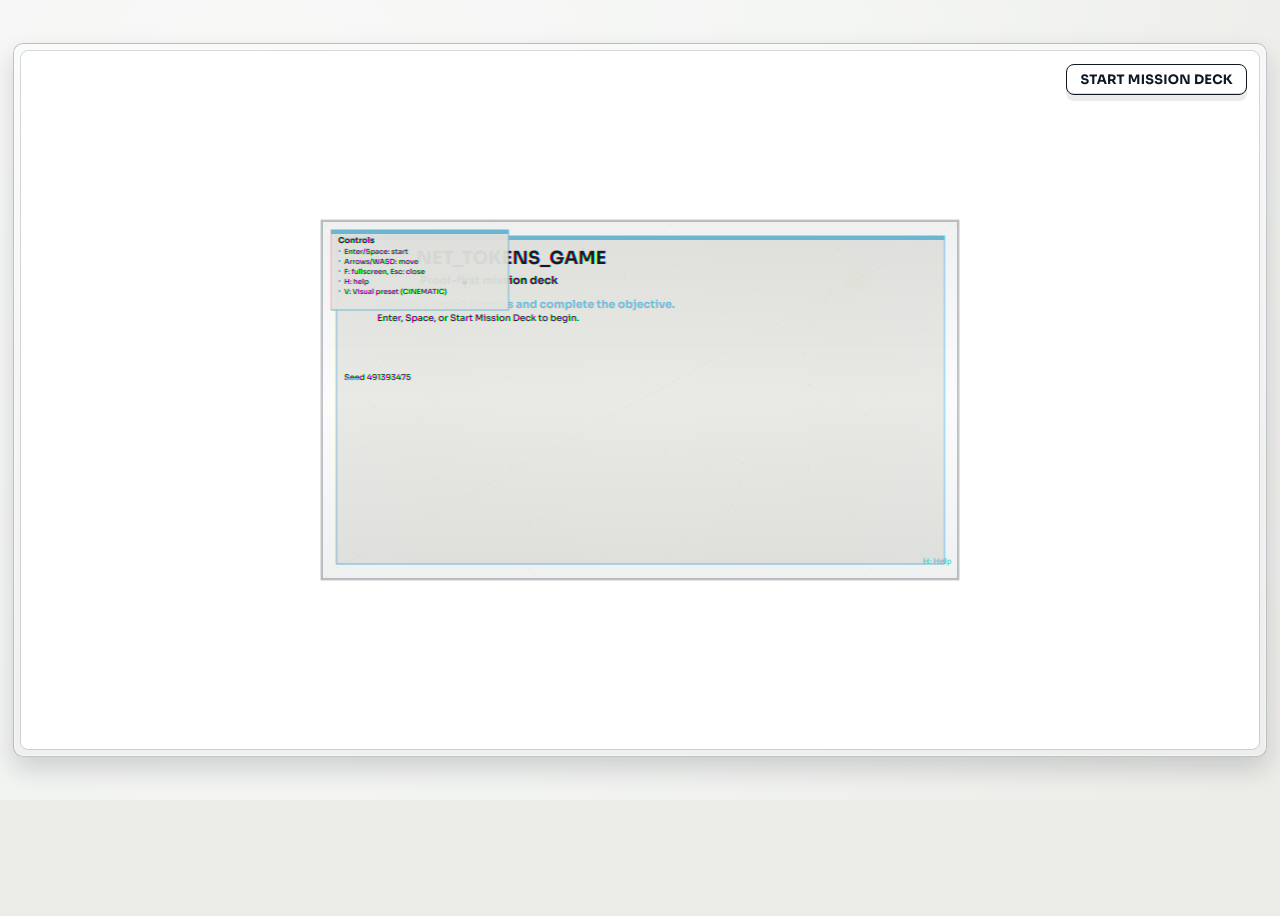
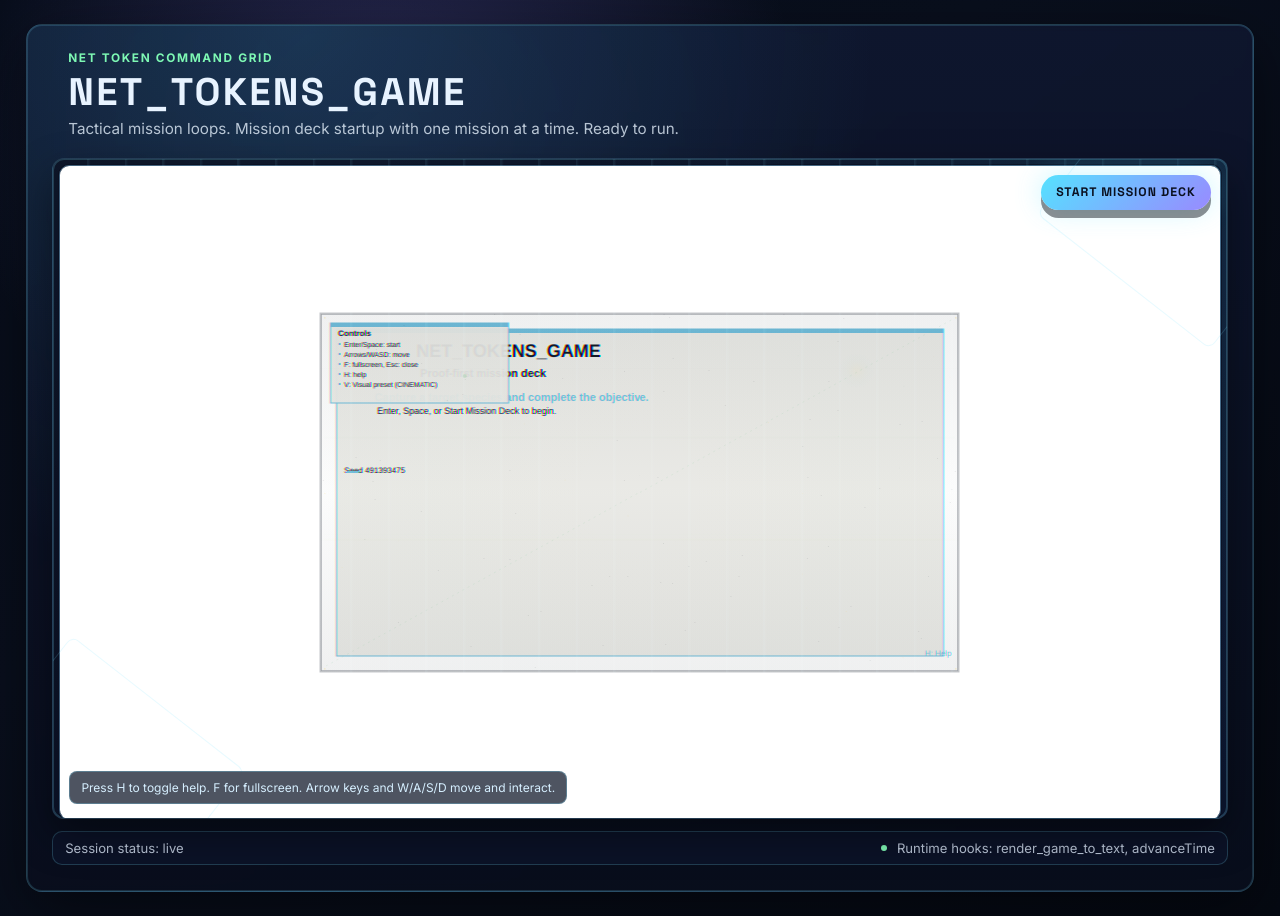
Before and after one commit to OsanGen/NET_TOKENS_GAME, a plain HTML site: page index.html in a window 1280 px wide. Before the commit the page ends 800 px from the top, so only its background shows below. Drawn offline with Linux system fonts and the light colour scheme; animation ran at ten frames a second.

Commit message:
Upgrade UI shell and hero shell styles

```diff
--- a/index.html
+++ b/index.html
@@ -8,9 +8,34 @@
     <link rel="stylesheet" href="styles.css" />
   </head>
   <body>
-    <div id="game-shell">
-      <canvas id="game-canvas" width="1280" height="720" aria-label="NET_TOKENS_GAME canvas"></canvas>
-      <button id="start-btn" type="button">Start Mission Deck</button>
+    <div class="page-shell">
+      <header class="hero-band">
+        <p class="brand-kicker">Net Token Command Grid</p>
+        <h1>NET_TOKENS_GAME</h1>
+        <p class="hero-subtext">
+          Tactical mission loops. Mission deck startup with one mission at a time. Ready
+          to run.
+        </p>
+      </header>
+      <div id="game-shell">
+        <span class="shell-ornament shell-ornament-left"></span>
+        <span class="shell-ornament shell-ornament-right"></span>
+        <canvas
+          id="game-canvas"
+          width="1280"
+          height="720"
+          aria-label="NET_TOKENS_GAME canvas"
+        ></canvas>
+        <button id="start-btn" type="button">Start Mission Deck</button>
+        <p id="control-hint">
+          Press H to toggle help. F for fullscreen. Arrow keys and W/A/S/D move and
+          interact.
+        </p>
+      </div>
+      <footer class="status-strip">
+        <span>Session status: live</span>
+        <span>Runtime hooks: render_game_to_text, advanceTime</span>
+      </footer>
     </div>
     <script src="game.js"></script>
   </body>
--- a/styles.css
+++ b/styles.css
@@ -1,18 +1,27 @@
-@import url("https://fonts.googleapis.com/css2?family=Sora:wght@500;700&display=swap");
+@import url("https://fonts.googleapis.com/css2?family=Space+Grotesk:wght@500;700&family=Inter:wght@400;600;700&display=swap");
 
 :root {
-  --cog-yellow: #fcdc70;
-  --cog-blue: #71bfdd;
-  --cog-mint: #82cc98;
-  --cog-pink: #f5b4bc;
-  --ink: #101824;
-  --white: #ffffff;
-  --fog: #ecece8;
-  --title-stack: "Sora", "Arial", sans-serif;
-  --body-stack: "Sora", "Arial", sans-serif;
+  --ink: #e8f3ff;
+  --paper: #0b1020;
+  --deep-void: #070d1a;
+  --midnight: #0f1730;
+  --grid: rgba(108, 196, 255, 0.2);
+  --cyan: #4ce0ff;
+  --violet: #8e7dff;
+  --neon: #7ef8b4;
+  --white: #f5fbff;
+  --card: rgba(13, 22, 45, 0.72);
+  --line: rgba(153, 218, 255, 0.4);
+  --title-stack: "Space Grotesk", "Inter", sans-serif;
+  --body-stack: "Inter", "Segoe UI", sans-serif;
+  --radius-lg: 16px;
+  --radius-md: 12px;
+  --timing: cubic-bezier(0.22, 1, 0.36, 1);
 }
 
-* {
+*,
+*::before,
+*::after {
   box-sizing: border-box;
 }
 
@@ -20,40 +29,114 @@ html,
 body {
   margin: 0;
   width: 100%;
-  height: 100%;
-  background: var(--fog);
-  color: var(--ink);
-  font-family: var(--body-stack);
+  min-height: 100%;
 }
 
 body {
+  color: var(--ink);
+  font-family: var(--body-stack);
   display: grid;
   place-items: center;
+  overflow-x: hidden;
   background:
-    radial-gradient(circle at 20% 16%, #f9f9f8 0%, #f4f6f4 48%, var(--fog) 100%);
-  background-attachment: fixed;
+    radial-gradient(circle at 30% 14%, rgba(142, 125, 255, 0.25) 0%, transparent 35%),
+    linear-gradient(145deg, var(--deep-void) 0%, #090f1d 38%, #050912 100%);
+}
+
+.page-shell {
+  width: min(96vw, 1500px);
+  margin: 24px 0;
+  padding: clamp(16px, 2vw, 30px);
+  border-radius: var(--radius-lg);
+  border: 1px solid rgba(126, 232, 255, 0.22);
+  background:
+    radial-gradient(circle at 22% 0%, rgba(78, 206, 255, 0.16) 0%, transparent 45%),
+    linear-gradient(180deg, rgba(15, 23, 48, 0.86), rgba(9, 14, 29, 0.88));
+  box-shadow:
+    0 18px 60px rgba(0, 0, 0, 0.45),
+    inset 0 0 0 1px rgba(120, 225, 255, 0.16);
+  backdrop-filter: blur(4px);
+  position: relative;
+}
+
+.hero-band {
+  margin: 0 auto clamp(14px, 2vw, 20px);
+  max-width: 1280px;
+  display: grid;
+  gap: 6px;
+  padding-inline: clamp(0.4rem, 1.8vw, 1rem);
+}
+
+.brand-kicker {
+  margin: 0;
+  color: var(--neon);
+  letter-spacing: 0.14em;
+  text-transform: uppercase;
+  font-size: 0.74rem;
+  font-weight: 700;
+}
+
+.hero-band h1 {
+  margin: 0;
+  font-family: var(--title-stack);
+  font-size: clamp(1.4rem, 3vw, 2.4rem);
+  line-height: 1.1;
+  letter-spacing: 0.06em;
+  text-transform: uppercase;
+}
+
+.hero-subtext {
+  margin: 0;
+  max-width: 75ch;
+  color: rgba(232, 243, 255, 0.78);
+  font-size: 0.95rem;
 }
 
 #game-shell {
   position: relative;
-  width: min(98vw, 1600px);
+  width: min(100%, 1400px);
   aspect-ratio: 16 / 9;
+  margin-inline: auto;
   display: grid;
   place-items: center;
-  background: linear-gradient(170deg, #f9fcfb 0%, #eef1ef 72%, #ecefeb 100%);
-  border: 1px solid rgba(16, 24, 36, 0.24);
-  border-radius: 10px;
+  border-radius: var(--radius-md);
+  border: 1px solid rgba(136, 217, 255, 0.2);
   padding: 6px;
+  background:
+    radial-gradient(circle at 100% 0%, rgba(78, 204, 255, 0.12) 0%, transparent 48%),
+    linear-gradient(145deg, rgba(11, 16, 31, 0.72), rgba(11, 20, 45, 0.9));
   box-shadow:
-    0 12px 26px rgba(16, 24, 36, 0.17),
-    inset 0 0 0 1px rgba(255, 255, 255, 0.52);
-  animation: shellIn 0.35s cubic-bezier(0.2, 0.8, 0.2, 1);
+    0 16px 40px rgba(0, 0, 0, 0.4),
+    inset 0 0 0 1px rgba(124, 233, 255, 0.2);
+  overflow: hidden;
+  animation: shellIn 0.35s var(--timing);
+}
+
+.shell-ornament {
+  position: absolute;
+  width: 220px;
+  aspect-ratio: 1;
+  border: 1px solid rgba(126, 224, 255, 0.5);
+  pointer-events: none;
+  border-radius: 8px;
+  transform: rotate(38deg);
+  opacity: 0.35;
+}
+
+.shell-ornament-left {
+  left: -72px;
+  bottom: -82px;
+}
+
+.shell-ornament-right {
+  right: -74px;
+  top: -74px;
 }
 
 @keyframes shellIn {
   from {
     transform: translateY(8px);
-    opacity: 0.7;
+    opacity: 0.72;
   }
 
   to {
@@ -67,38 +150,150 @@ body {
   height: 100%;
   max-height: 94vh;
   background: transparent;
-  border: 1px solid rgba(16, 24, 36, 0.15);
-  border-radius: 8px;
+  border-radius: 10px;
+  border: 1px solid var(--line);
   image-rendering: pixelated;
   image-rendering: crisp-edges;
   box-shadow:
-    inset 0 0 0 1px rgba(16, 24, 36, 0.18),
-    inset 0 0 0 2px rgba(255, 255, 255, 0.32);
+    0 0 0 1px rgba(9, 16, 33, 0.8),
+    inset 0 0 36px rgba(8, 21, 47, 0.8);
+}
+
+#game-shell::before {
+  content: "";
+  position: absolute;
+  inset: 0;
+  pointer-events: none;
+  background-image:
+    repeating-linear-gradient(
+      to right,
+      transparent 0,
+      transparent calc(3% - 1px),
+      rgba(128, 224, 255, 0.08) calc(3% - 1px),
+      rgba(128, 224, 255, 0.08) 3%,
+      transparent 3.2%
+    );
+  mix-blend-mode: screen;
 }
 
 #start-btn {
   position: absolute;
-  right: 1.2rem;
-  top: 1.2rem;
-  border: 1px solid var(--ink);
-  background: var(--white);
-  color: var(--ink);
-  font: 700 13px/1 var(--title-stack);
+  right: 1rem;
+  top: 1rem;
+  border: 0;
+  border-radius: 999px;
   text-transform: uppercase;
-  letter-spacing: 0.02em;
-  padding: 0.5rem 0.82rem;
+  letter-spacing: 0.08em;
+  background: linear-gradient(135deg, rgba(76, 224, 255, 0.95), rgba(142, 125, 255, 0.9));
+  color: #0b1020;
+  font: 700 0.77rem/1 var(--title-stack);
+  padding: 0.72rem 0.95rem;
   cursor: pointer;
-  border-radius: 8px;
+  transition:
+    transform 180ms var(--timing),
+    filter 180ms var(--timing),
+    box-shadow 180ms var(--timing);
   box-shadow:
-    0 6px 0 rgba(16, 24, 36, 0.08),
-    inset 0 -1px 0 rgba(16, 24, 36, 0.16);
-  transition: transform 120ms ease, box-shadow 150ms ease, background 150ms ease;
+    0 8px 0 rgba(3, 7, 17, 0.45),
+    0 0 28px rgba(76, 224, 255, 0.3);
 }
 
 #start-btn:hover {
-  background: var(--fog);
   transform: translateY(-1px);
+  filter: brightness(1.06);
   box-shadow:
-    0 4px 0 rgba(16, 24, 36, 0.08),
-    inset 0 -1px 0 rgba(16, 24, 36, 0.16);
+    0 10px 0 rgba(3, 7, 17, 0.45),
+    0 0 34px rgba(76, 224, 255, 0.45);
 }
+
+#start-btn:active {
+  transform: translateY(1px);
+  box-shadow:
+    0 4px 0 rgba(3, 7, 17, 0.55),
+    0 0 12px rgba(76, 224, 255, 0.36);
+}
+
+#control-hint {
+  position: absolute;
+  left: 1rem;
+  bottom: 0.9rem;
+  margin: 0;
+  padding: 0.5rem 0.7rem;
+  max-width: min(60%, 720px);
+  border-radius: 8px;
+  font-size: 0.75rem;
+  color: #d6efff;
+  background: rgba(10, 18, 37, 0.72);
+  border: 1px solid rgba(127, 220, 255, 0.3);
+  backdrop-filter: blur(4px);
+}
+
+.status-strip {
+  margin: 12px auto 0;
+  width: min(100%, 1280px);
+  padding: 8px 12px;
+  border-radius: 10px;
+  display: flex;
+  justify-content: space-between;
+  gap: 12px;
+  font-size: 0.82rem;
+  color: rgba(226, 238, 255, 0.82);
+  border: 1px solid rgba(124, 232, 255, 0.2);
+  background: var(--card);
+}
+
+.status-strip span {
+  display: inline-flex;
+  align-items: center;
+}
+
+.status-strip span + span::before {
+  content: "";
+  width: 6px;
+  height: 6px;
+  border-radius: 50%;
+  background: var(--neon);
+  display: inline-block;
+  margin-inline: 10px;
+}
+
+@media (max-width: 900px) {
+  .status-strip {
+    flex-direction: column;
+  }
+
+  .hero-band {
+    text-align: center;
+  }
+
+  #start-btn {
+    right: 50%;
+    transform: translateX(50%);
+  }
+
+  #start-btn:hover {
+    transform: translateX(50%) translateY(-1px);
+  }
+
+  #start-btn:active {
+    transform: translateX(50%) translateY(1px);
+  }
+
+  #control-hint {
+    max-width: calc(100% - 1.2rem);
+    left: 0.55rem;
+    right: 0.55rem;
+    bottom: 0.55rem;
+  }
+}
+
+.sr-only {
+  position: absolute;
+  width: 1px;
+  height: 1px;
+  padding: 0;
+  margin: -1px;
+  overflow: hidden;
+  clip: rect(0, 0, 0, 0);
+  border: 0;
+}
```
